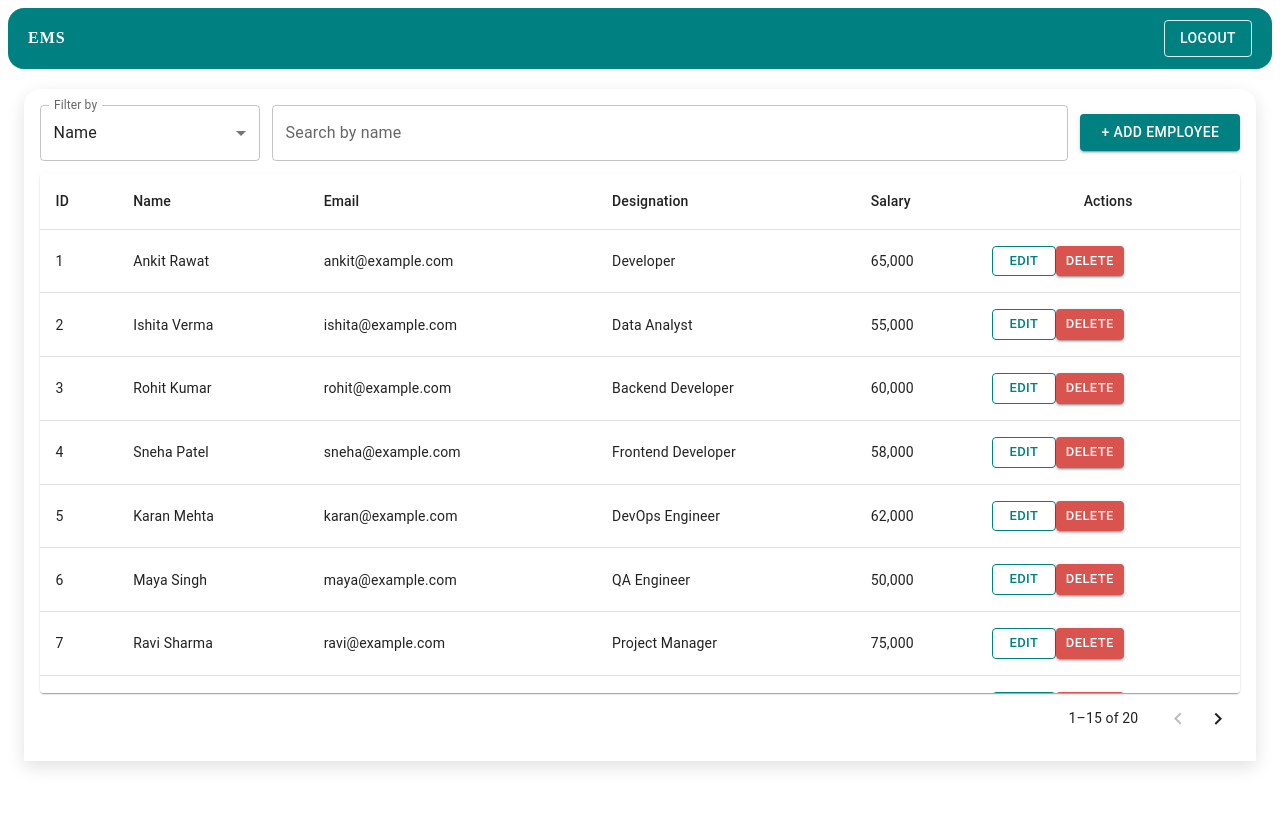
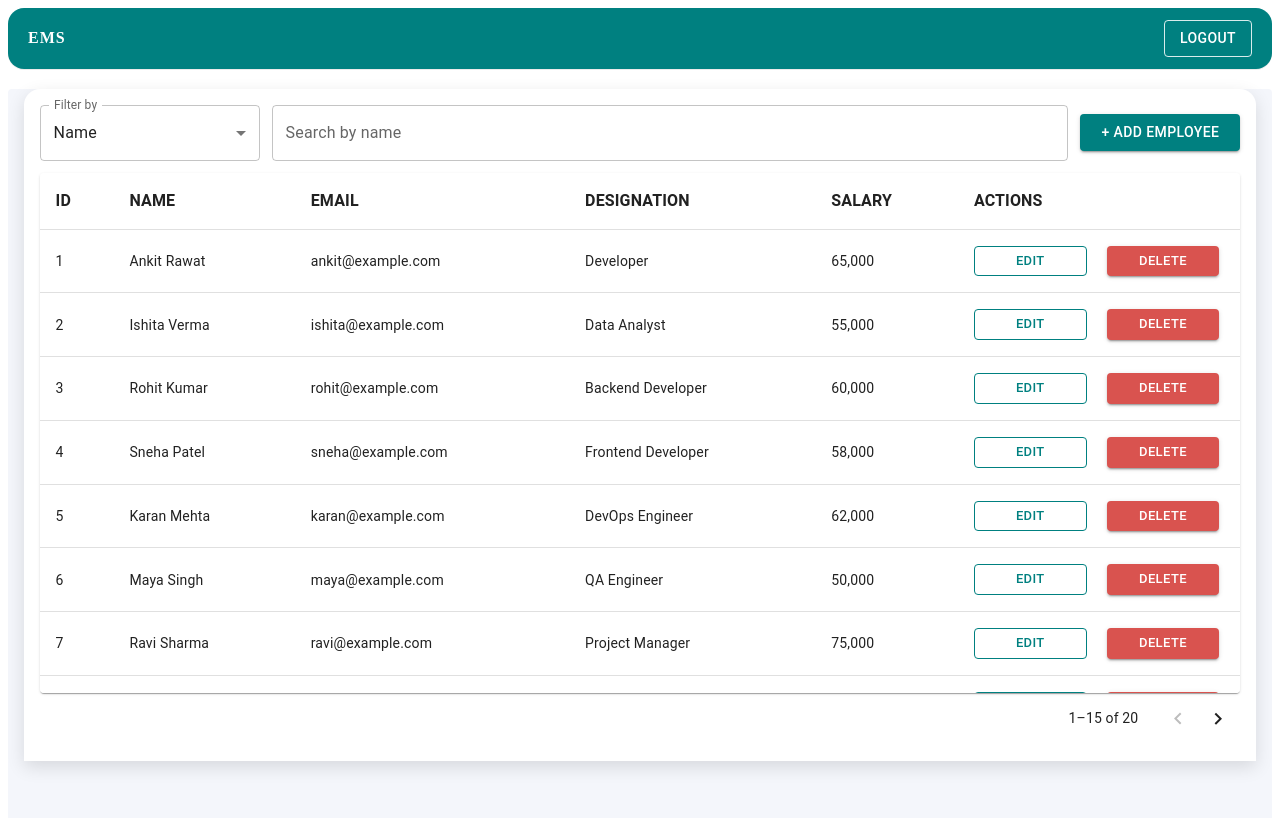
Before and after one commit to Ishitav01/Employee-Management-System-EMS-, a React app in the folder Frontend/: page /dashboard in a window 1280 px wide. Shown: the top 818 px of the page. Built offline with nearby package versions, Linux system fonts and the light colour scheme; the HTML template or start-up script is replaced by a standard one.

Commit message:
Not Found page added, more navigation and css added

```diff
--- a/Frontend/src/App.jsx
+++ b/Frontend/src/App.jsx
@@ -6,23 +6,22 @@ import AddEditEmployee from './components/AddEditEmployee.jsx'
 import HeaderWrapper from './components/HeaderWrapper'
 import ProfileCard from './pages/ProfileCard'
 
-import "../src/styles/Dashboard.css"
-
-const DashboardPage = lazy(() => import('../src/pages/Dashboard'))
+const DashboardPage = lazy(() => import('../src/pages/Dashboard/index.jsx'))
+const NotFound = lazy(() => import('../src/pages/NotFound.jsx'))
 
 function App() {
 
   const appRouter = createBrowserRouter([
     {
-    path : "/",
-    element :
+      path: "/",
+      element:
         <Suspense fallback={<LoadingPage />}>
           <LoginPage />
         </Suspense>
     },
     {
-      path : "/dashboard",
-      element :
+      path: "/dashboard",
+      element:
         <Suspense fallback={<LoadingPage />}>
           <HeaderWrapper>
             <DashboardPage />
@@ -30,19 +29,25 @@ function App() {
         </Suspense>
     },
     {
-      path : "/user",
-      element :
+      path: "/user",
+      element:
         <Suspense fallback={<LoadingPage />}>
           <HeaderWrapper>
             <ProfileCard />
           </HeaderWrapper>
         </Suspense>
-    }
+    },
+    {
+      path: "*", element:
+        <Suspense fallback={<LoadingPage />}>
+          <NotFound />
+        </Suspense>
+    },
   ])
 
   return (
     <>
-      <RouterProvider router={appRouter}/>
+      <RouterProvider router={appRouter} />
 
     </>
   )
--- a/Frontend/src/components/HeaderWrapper.jsx
+++ b/Frontend/src/components/HeaderWrapper.jsx
@@ -1,12 +1,20 @@
 import { Button } from '@mui/material'
 import React from 'react'
+import { useNavigate } from 'react-router-dom'
 
 export default function HeaderWrapper({children}) {
+
+  const navigate = useNavigate();
+
+  const handleLogout = () => {
+    navigate("/")
+  }
+
   return (
     <>
     <header className="ems-header">
         <div className="ems-logo">EMS</div>
-        <Button variant="outlined" className="btn-logout" >Logout</Button>
+        <Button variant="outlined" className="btn-logout" onClick={handleLogout}>Logout</Button>
       </header>
       {children}
     </>
--- a/Frontend/src/pages/Dashboard.jsx
+++ b/Frontend/src/pages/Dashboard/Dashboard.jsx
@@ -1,6 +1,6 @@
 // Dashboard.jsx
 import React, { useState, useMemo, useEffect } from "react";
-import AddEditEmployee from "../components/AddEditEmployee";
+import AddEditEmployee from "../../components/AddEditEmployee";
 import {
   Table,
   TableBody,
@@ -15,13 +15,14 @@ import {
   MenuItem,
   InputLabel,
   FormControl,
-  TablePagination
+  TablePagination,
+  Typography
 } from "@mui/material";
-import "../styles/Dashboard.css";
-import useDebounce from "../hooks/useDebounce";
+import useDebounce from "../../hooks/useDebounce";
 import { Outlet } from "react-router-dom";
+import '../../styles/Dashboard.css'
 
-export default function Dashboard() {
+export default function Dashboard({setEditOpen, setAddOpen,setEmployeeData}) {
   const initialEmployees = [
     { id: 1, name: "Ankit Rawat", email: "ankit@example.com", designation: "Developer", salary: 65000 },
     { id: 2, name: "Ishita Verma", email: "ishita@example.com", designation: "Data Analyst", salary: 55000 },
@@ -77,12 +78,12 @@ export default function Dashboard() {
     setPage(0);
   };
   const handleEditClick = (emp) => {
-    setSelectedEmployee(emp);
-    setOpenEdit(true);
+    setEmployeeData(emp);
+    setEditOpen(true);
   };
   const handleAddClick = () => {
   setSelectedEmployee(null);   // no employee → add mode
-  setOpenEdit(true);           // open popup
+  setAddOpen(true);           // open popup
 };
 
   return (
@@ -122,12 +123,12 @@ export default function Dashboard() {
             <Table stickyHeader aria-label="employee table">
               <TableHead>
                 <TableRow>
-                  <TableCell>ID</TableCell>
-                  <TableCell>Name</TableCell>
-                  <TableCell>Email</TableCell>
-                  <TableCell>Designation</TableCell>
-                  <TableCell>Salary</TableCell>
-                  <TableCell align="center">Actions</TableCell>
+                  <TableCell><Typography fontWeight={700}>ID</Typography></TableCell>
+                  <TableCell><Typography fontWeight={700}>NAME</Typography></TableCell>
+                  <TableCell><Typography fontWeight={700}>EMAIL</Typography></TableCell>
+                  <TableCell><Typography fontWeight={700}>DESIGNATION</Typography></TableCell>
+                  <TableCell><Typography fontWeight={700}>SALARY</Typography></TableCell>
+                  <TableCell><Typography fontWeight={700}>ACTIONS</Typography></TableCell>
                 </TableRow>
               </TableHead>
 
@@ -144,10 +145,17 @@ export default function Dashboard() {
                       <TableCell>{emp.email}</TableCell>
                       <TableCell>{emp.designation}</TableCell>
                       <TableCell>{emp.salary.toLocaleString()}</TableCell>
-                      <TableCell className="action-buttons">
-                        <Button size="small" variant="outlined" className="btn-edit" onClick={() => handleEditClick(emp)}
+                      <TableCell sx={{
+                        display : 'flex',
+                        flexDirection : 'row',
+                        gap : '20px',
+                        alignItems : 'center'
+                      }}>
+                        <Button
+                         size="small" variant="outlined" className="btn-edit" onClick={() => handleEditClick(emp)}
                         >Edit</Button>
-                        <Button size="small" variant="contained" className="btn-delete">Delete</Button>
+                        <Button
+                        size="small" variant="contained" className="btn-delete">Delete</Button>
                       </TableCell>
                     </TableRow>
                 ))
@@ -155,13 +163,6 @@ export default function Dashboard() {
               </TableBody>
             </Table>
           </TableContainer>
-          { openEdit && (
-                      <AddEditEmployee
-                        open={openEdit}
-                        handleClose={() => setOpenEdit(false)}
-                        data={selectedEmployee}
-                      />
-                    )}
           {/* Pagination */}
           <TablePagination
             rowsPerPageOptions={15}
--- /dev/null
+++ b/Frontend/src/pages/Dashboard/index.jsx
@@ -0,0 +1,34 @@
+import { useState } from "react"
+import Dashboard from "./Dashboard"
+import AddEditEmployee from "../../components/AddEditEmployee";
+
+
+const DashboardPage = () => {
+
+    const [editOpen, setEditOpen] = useState(false);
+    const [addOpen,setAddOpen] = useState(false)
+    const [employeeData,setEmployeeData] = useState(null);
+
+    return (
+        <>
+        <Dashboard setEditOpen={setEditOpen} setAddOpen={setAddOpen} setEmployeeData={setEmployeeData}/>
+        { editOpen && (
+                              <AddEditEmployee
+                                open={editOpen}
+                                handleClose={() => setEditOpen(false)}
+                                data={employeeData}
+                                setEmployeeData={setEmployeeData}
+                              />
+                            )}
+        { addOpen && (
+                              <AddEditEmployee
+                                open={addOpen}
+                                handleClose={() => setAddOpen(false)}
+                                data={null}
+                              />
+                            )}
+        </>
+    )
+}
+
+export default DashboardPage;
--- /dev/null
+++ b/Frontend/src/pages/NotFound.jsx
@@ -0,0 +1,27 @@
+import { Button } from "@mui/material";
+import { useNavigate } from "react-router-dom";
+import "../styles/NotFound.css";
+
+export default function NotFound() {
+  const navigate = useNavigate();
+
+  return (
+    <div className="notfound-container">
+      <div className="notfound-content">
+        <h1 className="glitch-text">404</h1>
+        <p className="notfound-message">
+          Oops! The page you're looking for has gone missing.
+        </p>
+
+        <Button
+          variant="contained"
+          size="large"
+          onClick={() => navigate("/")}
+          sx={{ mt: 3 }}
+        >
+          Go Home
+        </Button>
+      </div>
+    </div>
+  );
+}
--- a/Frontend/src/styles/Dashboard.css
+++ b/Frontend/src/styles/Dashboard.css
@@ -73,24 +73,20 @@
   max-height: 520px;
 }
 
-
-.action-buttons {
-  display: flex;
-  justify-content: space-between;
-  align-items: center;
-  gap: 12px;
+.column-headings {
+  font-weight: 700;
 }
 
 
-.btn-edit {
+.btn-edit{
   border-color: var(--teal-500) !important;
   color: var(--teal-500) !important;
-
+  width: 45%;
 }
 
 .btn-delete {
-  margin-left: 10px;
   background-color: #d9534f !important;
+  width: 45%;
 }
 
 /* Responsive tweaks */
--- /dev/null
+++ b/Frontend/src/styles/NotFound.css
@@ -0,0 +1,51 @@
+.notfound-container {
+  height: 100vh;
+  display: flex;
+  justify-content: center;
+  align-items: center;
+  background: linear-gradient(135deg, #0d1b2a, #1b263b);
+  color: white;
+  text-align: center;
+  padding: 20px;
+}
+
+.notfound-content {
+  animation: fadeIn 1s ease-in-out;
+}
+
+.glitch-text {
+  font-size: 120px;
+  font-weight: 800;
+  color: #e0e1dd;
+  letter-spacing: 5px;
+  position: relative;
+  animation: glow 2s infinite alternate;
+}
+
+.notfound-message {
+  font-size: 20px;
+  margin-top: -10px;
+  opacity: 0.85;
+}
+
+/* Glow effect */
+@keyframes glow {
+  0% {
+    text-shadow: 0 0 10px #00b4d8, 0 0 20px #00b4d8;
+  }
+  100% {
+    text-shadow: 0 0 20px #90e0ef, 0 0 40px #caf0f8;
+  }
+}
+
+/* Fade-in animation */
+@keyframes fadeIn {
+  from {
+    opacity: 0;
+    transform: translateY(20px);
+  }
+  to {
+    opacity: 1;
+    transform: translateY(0);
+  }
+}
```
Also changed, not shown: 1 other file (tests, documents, lock files or other folders). Lines whose indentation alone changed are shown as unchanged.
